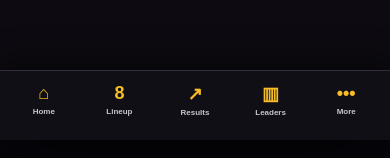
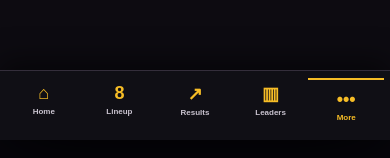
Before and after one commit to pvvseverybody/pv-fantasy-football, a Next.js app in the folder pv-fantasy-football/: page /players in a window 390 px wide. Shown: the part 704-862 px from the top of the page. Built offline with nearby package versions, Linux system fonts and the light colour scheme; no server answers.

Commit message:
Add Players navigation menu

```diff
--- a/pv-fantasy-football/app/components/SiteHeader.js
+++ b/pv-fantasy-football/app/components/SiteHeader.js
@@ -1,6 +1,56 @@
 'use client';
 import Link from 'next/link';
+import {useEffect,useState} from 'react';
 import {usePathname} from 'next/navigation';
 import OfficialLogo from './OfficialLogo';
-const links=[['/','Home','⌂'],['/lineup','Lineup','8'],['/results','Results','↗'],['/leaderboard','Leaders','▥'],['/rules','More','•••']];
-export default function SiteHeader(){const pathname=usePathname();return <><header className="siteHeader"><Link className="brand" href="/" aria-label="PV Fantasy Football home"><OfficialLogo kind="pv-fantasy" compact/><div><strong>Fantasy Football</strong><small>PV vs Everybody</small></div></Link><div className="brandTag">Play. Cheer. Win. It’s PV.</div></header><nav className="siteNav" aria-label="Primary navigation">{links.map(([href,label,icon])=>{const active=href==='/'?pathname===href:pathname.startsWith(href);return <Link href={href} key={href} className={active?'active':''} aria-current={active?'page':undefined}><i aria-hidden="true">{icon}</i><span>{label}</span></Link>})}</nav></>}
+
+const links=[
+  ['/','Home','⌂'],
+  ['/lineup','Lineup','8'],
+  ['/results','Results','↗'],
+  ['/leaderboard','Leaders','▥']
+];
+
+export default function SiteHeader(){
+  const pathname=usePathname();
+  const [moreOpen,setMoreOpen]=useState(false);
+  const moreActive=pathname.startsWith('/players')||pathname.startsWith('/rules');
+
+  useEffect(()=>setMoreOpen(false),[pathname]);
+
+  return <>
+    <header className="siteHeader">
+      <Link className="brand" href="/" aria-label="PV Fantasy Football home">
+        <OfficialLogo kind="pv-fantasy" compact/>
+        <div><strong>Fantasy Football</strong><small>PV vs Everybody</small></div>
+      </Link>
+      <div className="brandTag">Play. Cheer. Win. It’s PV.</div>
+    </header>
+
+    <nav className="siteNav" aria-label="Primary navigation">
+      {links.map(([href,label,icon])=>{
+        const active=href==='/'?pathname===href:pathname.startsWith(href);
+        return <Link href={href} key={href} className={active?'active':''} aria-current={active?'page':undefined}>
+          <i aria-hidden="true">{icon}</i><span>{label}</span>
+        </Link>
+      })}
+
+      <div className={`moreNav ${moreOpen?'open':''}`}>
+        <button
+          type="button"
+          className={moreActive?'active':''}
+          aria-expanded={moreOpen}
+          aria-haspopup="menu"
+          onClick={()=>setMoreOpen(open=>!open)}
+        >
+          <i aria-hidden="true">•••</i><span>More</span>
+        </button>
+
+        {moreOpen&&<div className="moreMenu" role="menu">
+          <Link href="/players" role="menuitem">Players</Link>
+          <Link href="/rules" role="menuitem">Rules & scoring</Link>
+        </div>}
+      </div>
+    </nav>
+  </>
+}
--- a/pv-fantasy-football/app/style.css
+++ b/pv-fantasy-football/app/style.css
@@ -184,3 +184,128 @@ html{background:#08070d;scroll-behavior:smooth}body{min-width:320px;background:r
   letter-spacing:0;
   color:#fff!important;
 }
+
+/* More navigation menu */
+.moreNav{
+  position:relative;
+  display:flex;
+  align-items:stretch;
+}
+
+.moreNav>button{
+  display:flex;
+  align-items:center;
+  gap:7px;
+  width:auto;
+  min-height:42px;
+  padding:8px 18px;
+  border:0;
+  border-radius:7px;
+  box-shadow:none;
+  background:transparent;
+  color:#c9c3cf;
+  font-family:Arial,sans-serif!important;
+  font-size:13px;
+  text-transform:none;
+  letter-spacing:0;
+}
+
+.moreNav>button:hover{
+  color:var(--gold);
+  background:#28212e;
+  filter:none;
+  transform:none;
+}
+
+.moreNav>button.active{
+  color:var(--gold);
+  background:#2a1b35;
+  box-shadow:inset 0 -2px var(--gold);
+}
+
+.moreNav>button i{
+  display:none;
+  font-style:normal;
+}
+
+.moreMenu{
+  position:absolute;
+  z-index:130;
+  top:calc(100% + 8px);
+  right:0;
+  min-width:190px;
+  padding:6px;
+  border:1px solid #3a3341;
+  border-radius:10px;
+  background:#17141bfa;
+  box-shadow:0 18px 40px #000a;
+  backdrop-filter:blur(14px);
+}
+
+.moreMenu a{
+  display:block;
+  min-height:0;
+  padding:12px 14px;
+  border-radius:7px;
+  color:#eee;
+  font-size:13px;
+  text-align:left;
+}
+
+.moreMenu a:hover{
+  color:var(--gold);
+  background:#2a2230;
+}
+
+@media(max-width:760px){
+  .moreNav{
+    min-width:0;
+  }
+
+  .moreNav>button{
+    flex-direction:column;
+    justify-content:center;
+    gap:3px;
+    width:100%;
+    min-width:0;
+    min-height:55px;
+    padding:5px 2px;
+    border-radius:0;
+    font-size:9px;
+  }
+
+  .moreNav>button i{
+    display:block;
+    color:var(--gold);
+    font-size:18px;
+  }
+
+  .moreNav>button.active{
+    background:transparent;
+    box-shadow:inset 0 2px var(--gold);
+  }
+
+  .moreMenu{
+    top:auto;
+    right:4px;
+    bottom:calc(100% + 10px);
+    width:min(220px,calc(100vw - 20px));
+    min-width:190px;
+  }
+
+  .moreMenu a{
+    display:block;
+    min-height:0;
+    padding:14px;
+    font-size:13px;
+    text-align:left;
+  }
+}
+
+@media(max-width:390px){
+  .moreNav>button{
+    font-size:8px;
+  }
+}
+/* Allow navigation popover to render outside the nav bar */
+.siteNav{overflow:visible}
```
Also changed, not shown: 1 other file (tests, documents, lock files or other folders).
